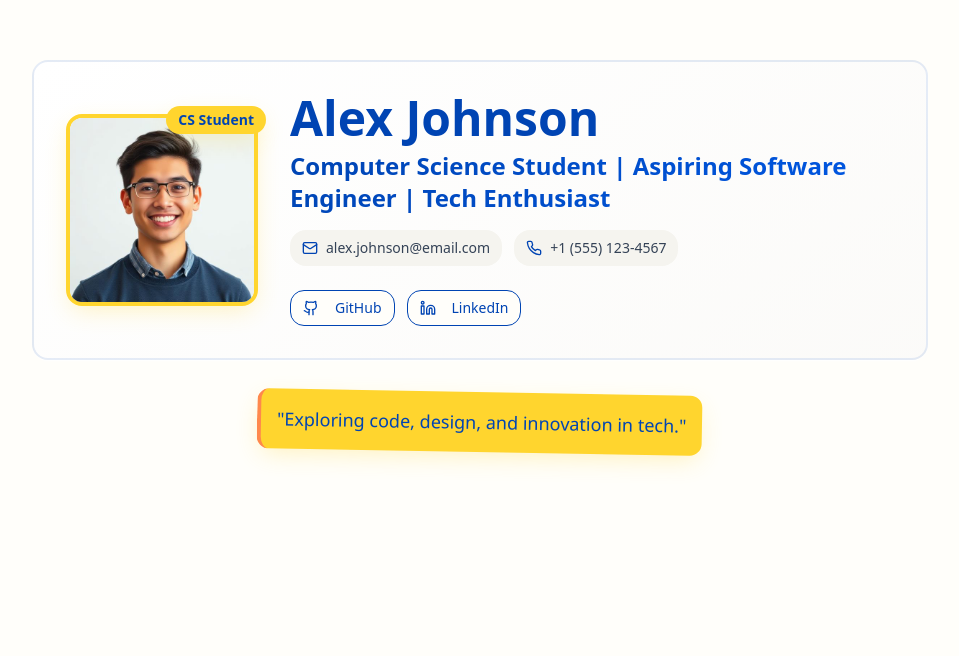
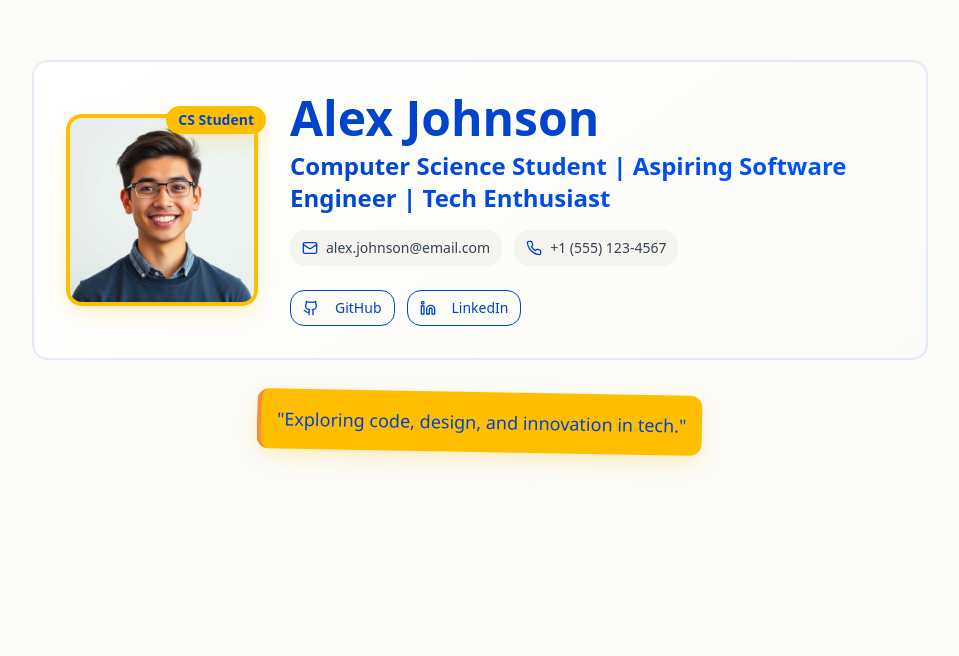
Before and after one commit to reimwon/canvas-code-chronicle, a React (Vite) app: page / in a window 1280 px wide. Shown: the part 144-800 px from the top of the page, without its empty margins (160-1119 px from the left). Built offline with nearby package versions, Linux system fonts and the light colour scheme; the HTML template or start-up script is replaced by a standard one.

Commit message:
Refactor: Update color palette

```diff
--- a/src/index.css
+++ b/src/index.css
@@ -6,24 +6,24 @@
 
 @layer base {
   :root {
-    /* Portfolio Color Palette */
-    --background: 45 100% 99%;
-    --foreground: 215 25% 27%;
+    /* Portfolio Color Palette - Based on Creative CV Reference */
+    --background: 45 30% 98%;
+    --foreground: 220 15% 25%;
 
-    /* Primary - Royal Blue */
-    --primary: 217 100% 35%;
+    /* Primary - Rich Royal Blue */
+    --primary: 220 100% 40%;
     --primary-foreground: 0 0% 100%;
 
-    /* Secondary - Bright Yellow */
-    --secondary: 48 100% 59%;
-    --secondary-foreground: 217 100% 35%;
+    /* Secondary - Bright Golden Yellow */
+    --secondary: 45 100% 50%;
+    --secondary-foreground: 220 100% 40%;
 
-    /* Accent - Soft Orange */
-    --accent: 20 100% 65%;
+    /* Accent - Warm Orange */
+    --accent: 25 100% 60%;
     --accent-foreground: 0 0% 100%;
 
     /* Success - Fresh Green */
-    --success: 84 74% 56%;
+    --success: 90 60% 50%;
     --success-foreground: 0 0% 100%;
 
     /* Card styles */
@@ -35,21 +35,21 @@
     --muted-foreground: 215 15% 55%;
 
     /* Border and input */
-    --border: 45 25% 90%;
-    --input: 45 25% 90%;
-    --ring: 217 100% 35%;
+    --border: 45 20% 85%;
+    --input: 45 20% 85%;
+    --ring: 220 100% 40%;
 
     --radius: 1rem;
 
     /* Custom gradients */
-    --gradient-hero: linear-gradient(135deg, hsl(217 100% 35%), hsl(217 100% 45%));
-    --gradient-card: linear-gradient(145deg, hsl(0 0% 100%), hsl(45 25% 98%));
-    --gradient-accent: linear-gradient(135deg, hsl(48 100% 59%), hsl(48 100% 65%));
+    --gradient-hero: linear-gradient(135deg, hsl(220 100% 40%), hsl(220 100% 50%));
+    --gradient-card: linear-gradient(145deg, hsl(0 0% 100%), hsl(45 30% 98%));
+    --gradient-accent: linear-gradient(135deg, hsl(45 100% 50%), hsl(45 100% 60%));
 
     /* Shadows */
-    --shadow-card: 0 4px 20px -2px hsl(217 100% 35% / 0.1);
-    --shadow-sticky: 0 8px 25px -5px hsl(48 100% 59% / 0.3);
-    --shadow-hover: 0 10px 30px -5px hsl(217 100% 35% / 0.2);
+    --shadow-card: 0 4px 20px -2px hsl(220 100% 40% / 0.1);
+    --shadow-sticky: 0 8px 25px -5px hsl(45 100% 50% / 0.3);
+    --shadow-hover: 0 10px 30px -5px hsl(220 100% 40% / 0.2);
 
     --sidebar-background: 0 0% 98%;
 
```
